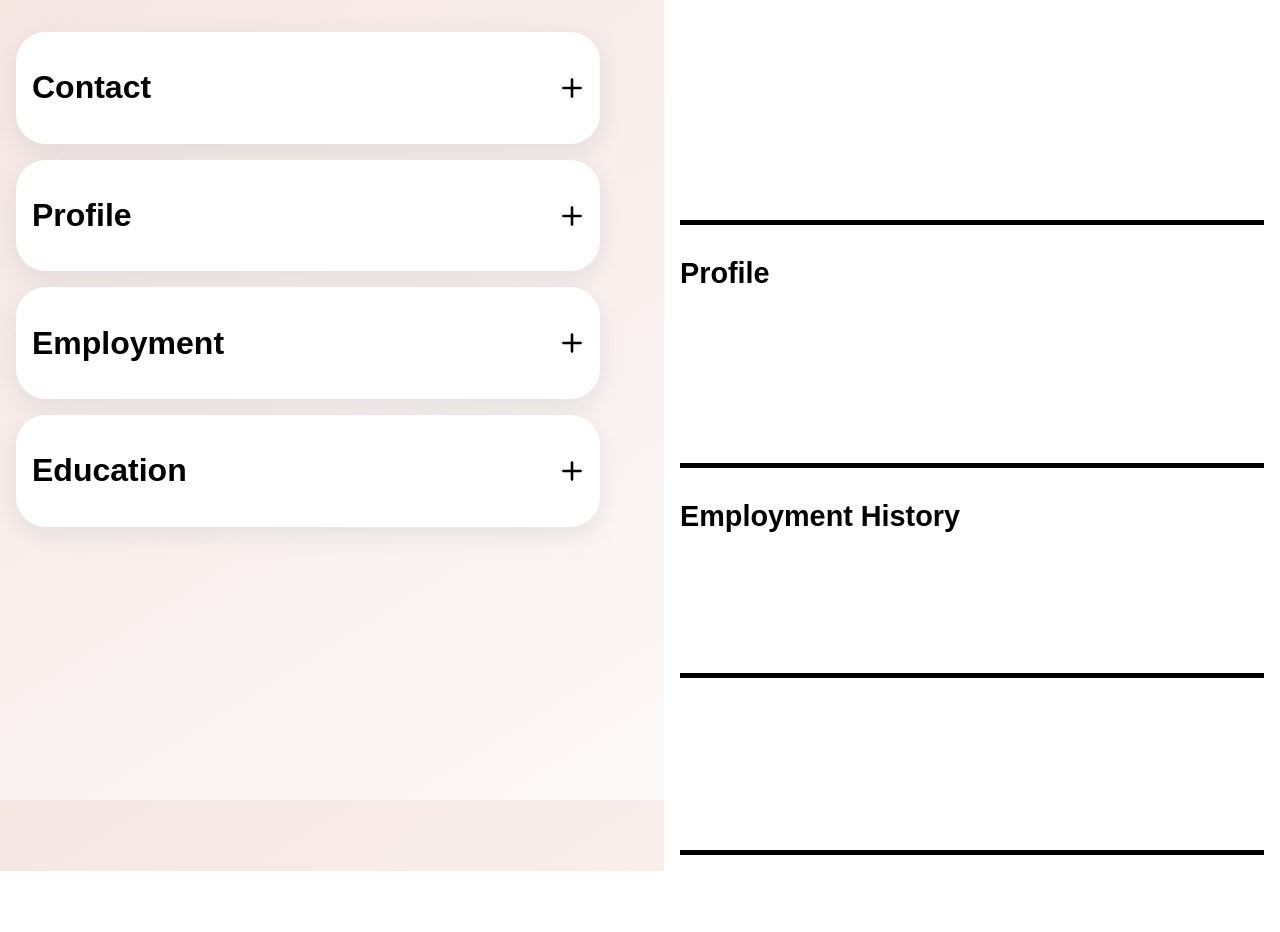
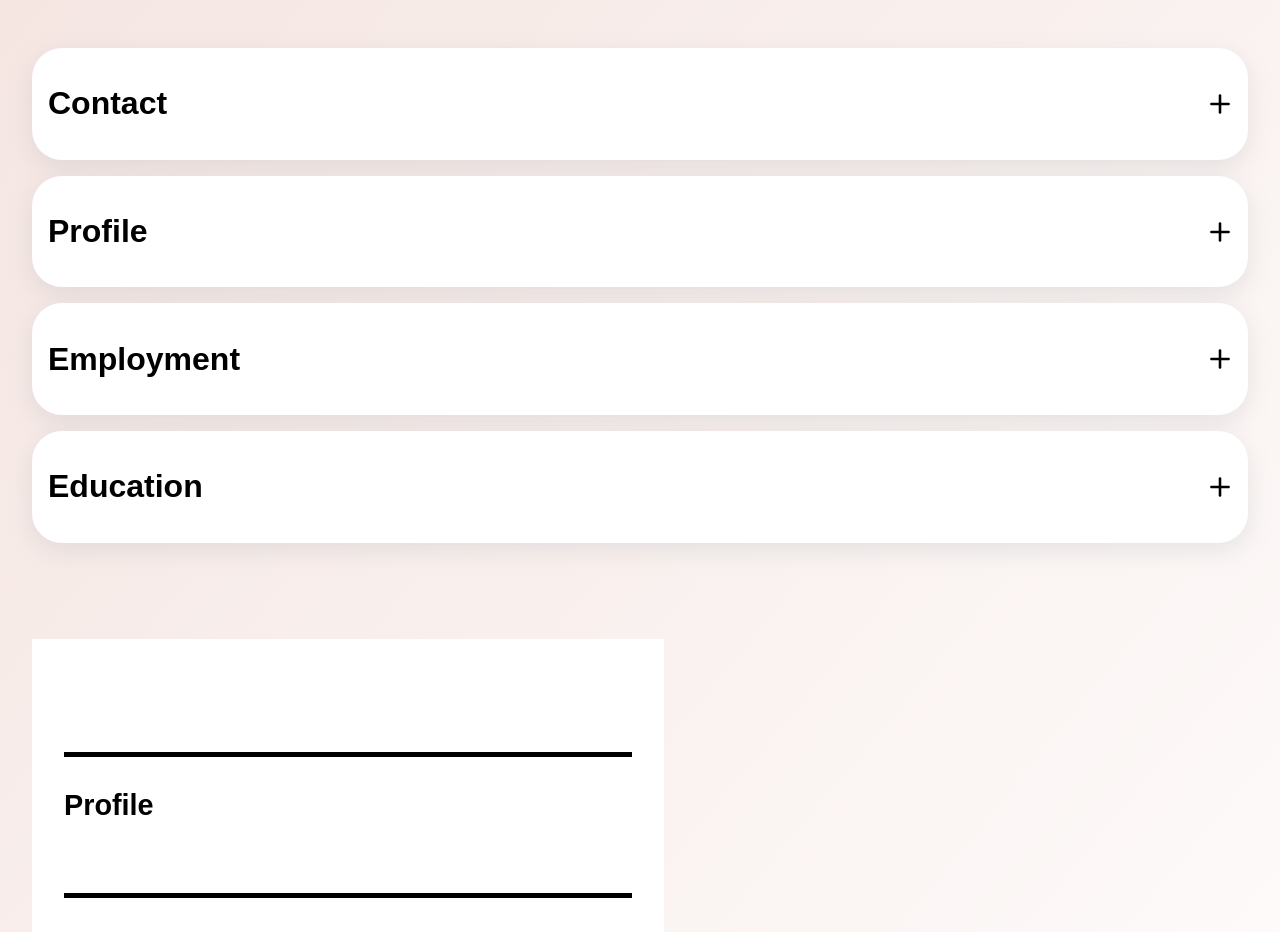
Before and after one commit to Jonathan-Winter-Dev/cv-maker, a React (Vite) app: page / in a window 1280 px wide. Shown: the top 932 px of the page. Before the commit the page ends 871 px from the top, so only its background shows below. Built offline with nearby package versions, Linux system fonts and the light colour scheme.

Commit message:
fix aspect ratio for CV

```diff
--- a/src/App.css
+++ b/src/App.css
@@ -353,7 +353,7 @@ template {
 /* END CSS NORMALIZE */
 
 :root {
-  height: 100%;
+  min-height: 1vw;
   font-family: Arial, Helvetica, sans-serif;
   --delete-color: #ee6055;
   --delete-color-hover: #da5046;
@@ -383,17 +383,29 @@ template {
 
 .cvBuilder {
   display: grid;
-  grid-template-columns: repeat(auto-fit, minmax(500px, 1fr));
+  grid-template-columns: repeat(auto-fit, minmax(650px, 1fr));
   gap: 3em;
   border: none;
+  padding: 1em;
 }
 
 .cvPage {
   /* aspect ratio of an a4 piece of paper */
+  max-width: 600px;
+  width: 100%;
+  overflow: hidden;
   aspect-ratio: 210 / 297;
   background-color: white;
   display: grid;
   grid-template-columns: 1fr 2fr;
+  grid-template-rows: 1fr 1.2fr 3fr 2fr;
+  margin: 2em 1em 1em 1em;
+  padding: 1em;
+  container-type: inline-size;
+}
+
+.cvPage * {
+  font-size: 1em;
 }
 
 .cvPage h1,
@@ -421,7 +433,7 @@ template {
   grid-column: 1/2;
   padding: 0;
   margin: 0;
-  font-size: 3em;
+  font-size: 1vw;
 }
 
 .cvPage .contact .contactDetails {
@@ -460,6 +472,12 @@ template {
   flex-direction: column;
   gap: 5px;
   grid-column: 1/2;
+}
+
+@container (width < 600px) {
+  .profileContainer h2 {
+    color: red;
+  }
 }
 
 .accordion {
@@ -766,3 +784,8 @@ textarea {
   transform: scale(1.05);
   outline: 3px solid var(--focus-color);
 }
+
+@media (width <= 1200px) {
+  .cvBuilder {
+  }
+}
--- a/src/education/EducationCv.jsx
+++ b/src/education/EducationCv.jsx
@@ -19,5 +19,10 @@ export default function EducationCv({ education, subjects }) {
     );
   });
 
-  return <div className="educationContainer">{educationDisplay}</div>;
+  return (
+    <div className="educationContainer">
+      <h2>Education</h2>
+      {educationDisplay}
+    </div>
+  );
 }
```
